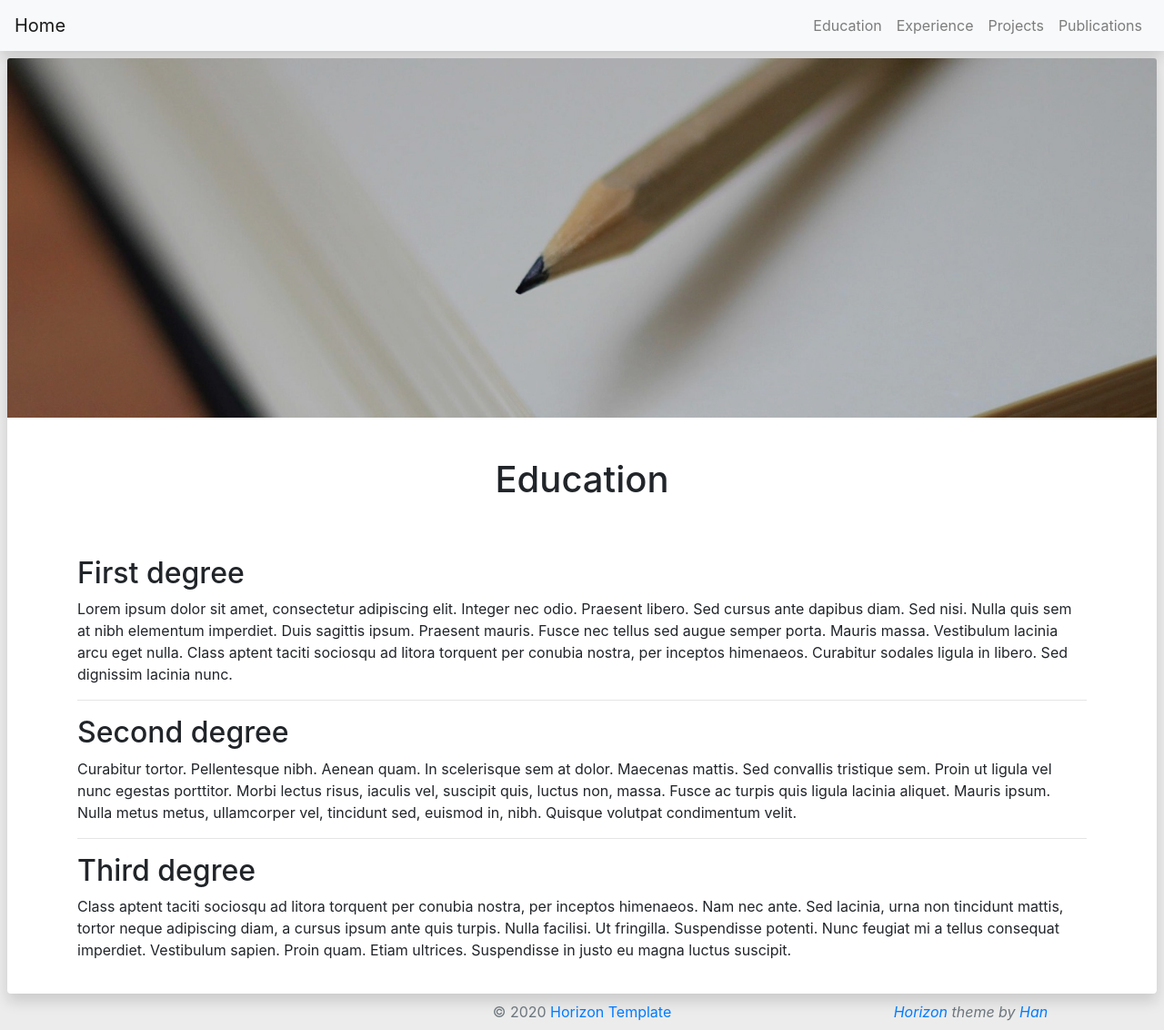
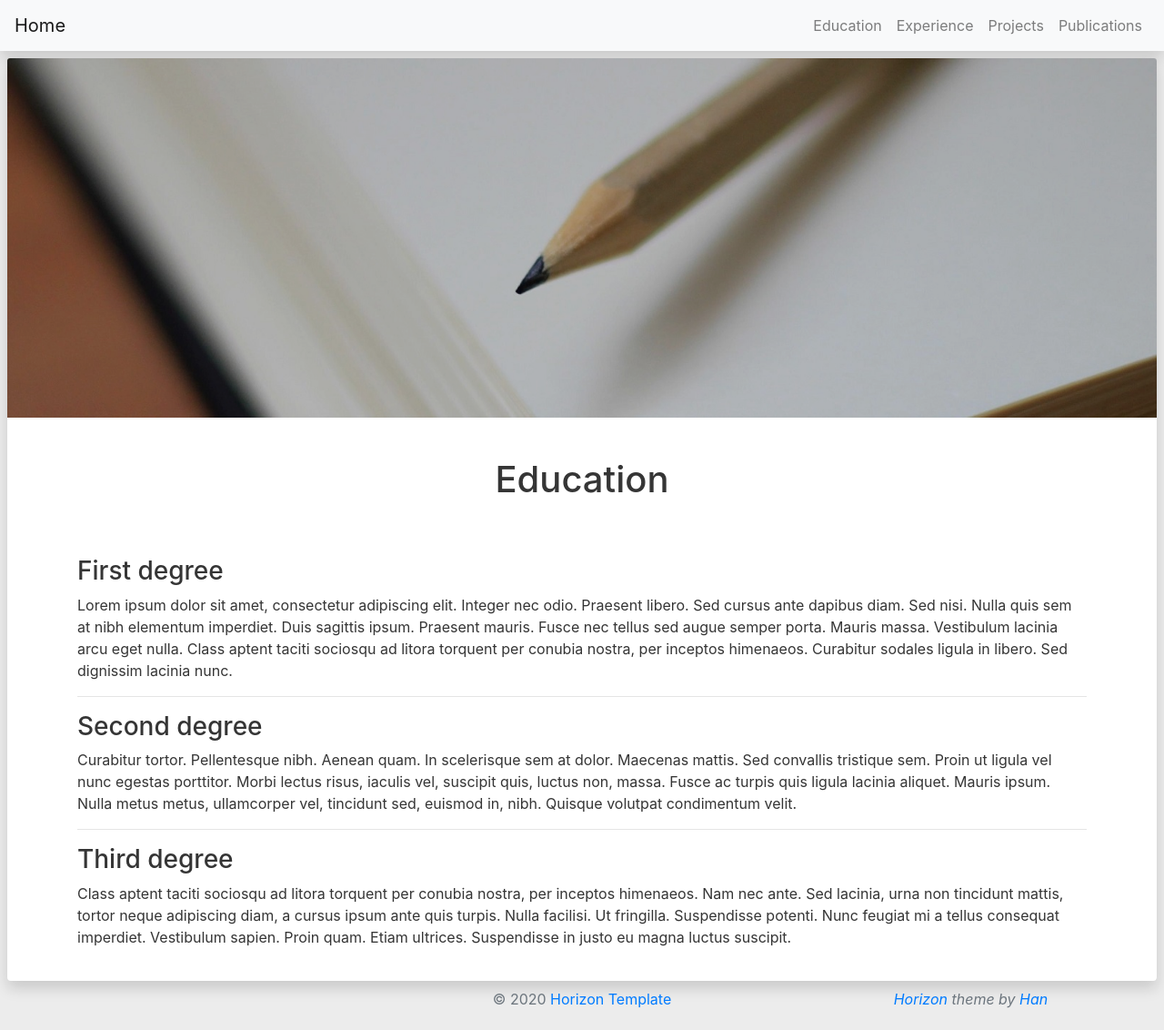
Before and after one commit to HanBnrd/Horizon, a Jekyll site: the page built from sections/1-education.md, in a window 1280 px wide. Shown: the whole page at 91% size. Built offline with Jekyll 4.4.1, drawn with Linux system fonts in a browser that asks for light colours.

Commit message:
Update style

```diff
--- a/_layouts/default.html
+++ b/_layouts/default.html
@@ -85,7 +85,7 @@
 
       <br>
       <div class="container text-center">
-        <h6>{{ content }}</h6>
+        {{ content }}
       </div>
 
       <div class="row text-center m-1">
--- a/assets/css/style.css
+++ b/assets/css/style.css
@@ -67,6 +67,7 @@
 
 body {
     overflow-y:scroll;
+    color: #353535;
     background-color: #ececec;
     display: flex;
     min-height: 100vh;
--- a/sections/1-education.md
+++ b/sections/1-education.md
@@ -6,18 +6,18 @@ image: education.jpg
 ---
 
 
-## First degree
+### First degree
 
 Lorem ipsum dolor sit amet, consectetur adipiscing elit. Integer nec odio. Praesent libero. Sed cursus ante dapibus diam. Sed nisi. Nulla quis sem at nibh elementum imperdiet. Duis sagittis ipsum. Praesent mauris. Fusce nec tellus sed augue semper porta. Mauris massa. Vestibulum lacinia arcu eget nulla. Class aptent taciti sociosqu ad litora torquent per conubia nostra, per inceptos himenaeos. Curabitur sodales ligula in libero. Sed dignissim lacinia nunc.
 
 ---
 
-## Second degree
+### Second degree
 
 Curabitur tortor. Pellentesque nibh. Aenean quam. In scelerisque sem at dolor. Maecenas mattis. Sed convallis tristique sem. Proin ut ligula vel nunc egestas porttitor. Morbi lectus risus, iaculis vel, suscipit quis, luctus non, massa. Fusce ac turpis quis ligula lacinia aliquet. Mauris ipsum. Nulla metus metus, ullamcorper vel, tincidunt sed, euismod in, nibh. Quisque volutpat condimentum velit.
 
 ---
 
-## Third degree
+### Third degree
 
 Class aptent taciti sociosqu ad litora torquent per conubia nostra, per inceptos himenaeos. Nam nec ante. Sed lacinia, urna non tincidunt mattis, tortor neque adipiscing diam, a cursus ipsum ante quis turpis. Nulla facilisi. Ut fringilla. Suspendisse potenti. Nunc feugiat mi a tellus consequat imperdiet. Vestibulum sapien. Proin quam. Etiam ultrices. Suspendisse in justo eu magna luctus suscipit.
```
Also changed, not shown: sections/2-experience.md (+3 -3 lines), sections/3-projects.md (+3 -3 lines), screenshot.png.
